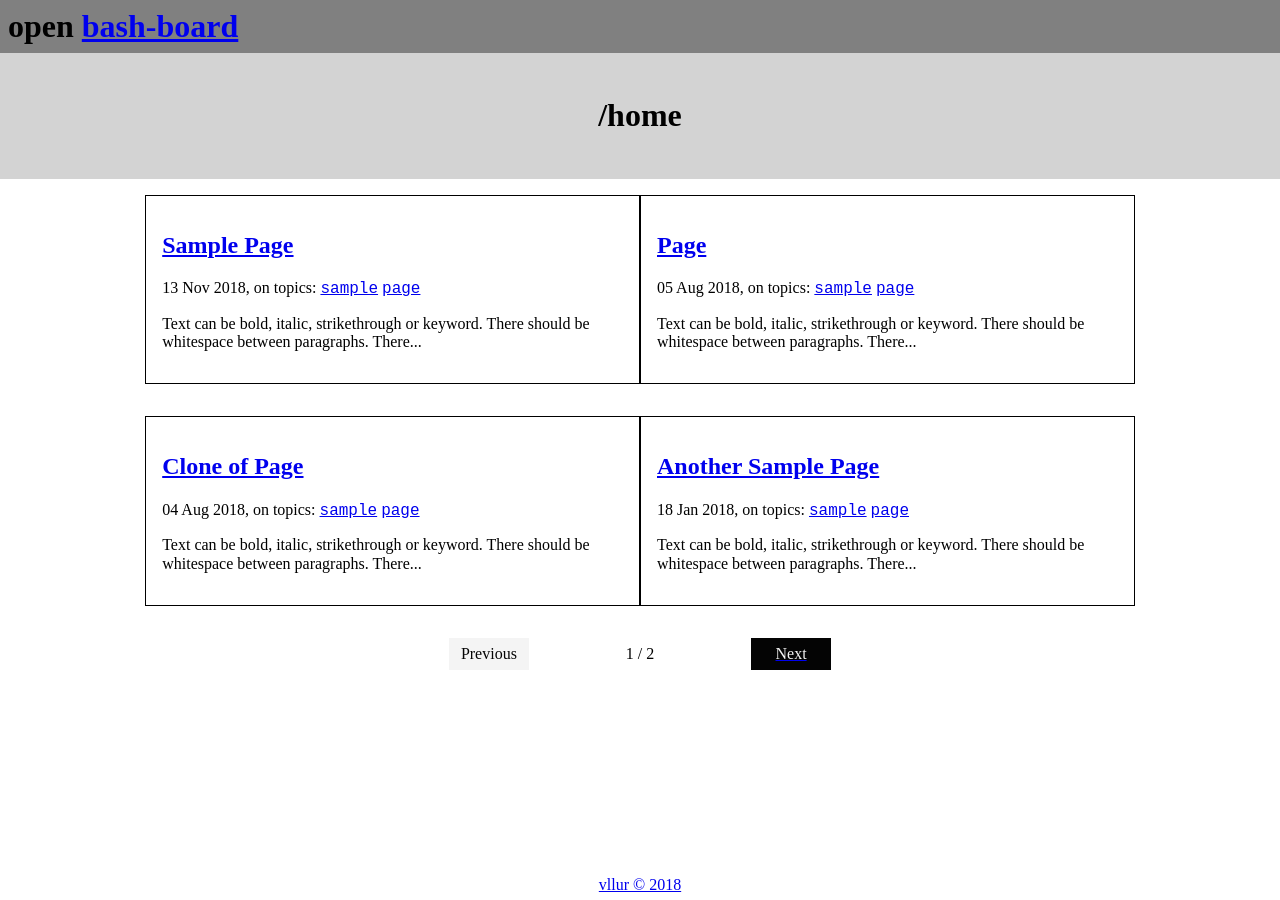
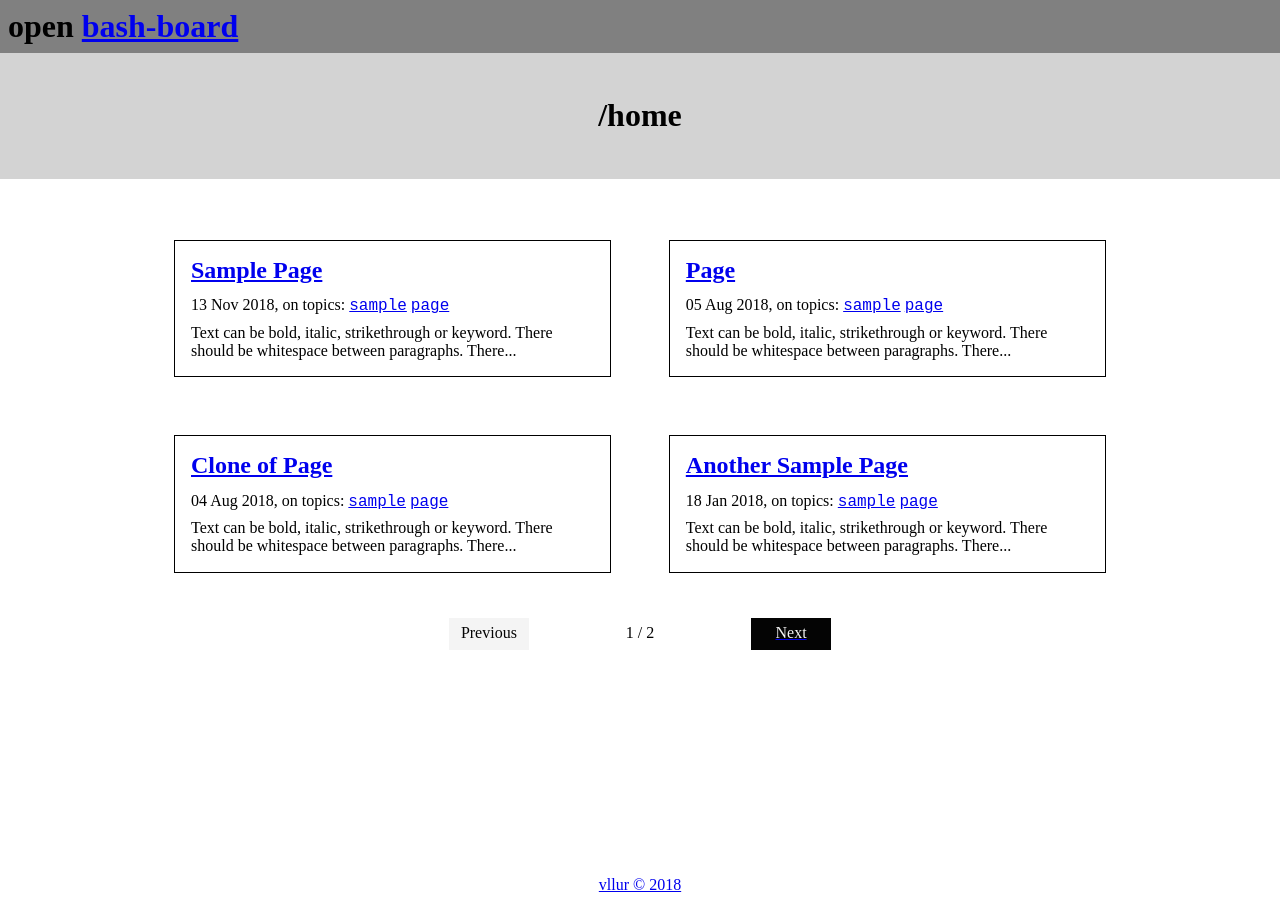
Before and after one commit to vllur/bash-board, a Jekyll site: the page built from index.html, in a window 1280 px wide. Built offline with Jekyll 4.4.1, drawn with Linux system fonts in a browser that asks for light colours; the list of posts is cut into pages by our own code.

Commit message:
Fixed lang; changed index post layout

```diff
--- a/_config.yml
+++ b/_config.yml
@@ -1,5 +1,5 @@
 title: "bash-board"
-description: "Board Jekyll blog theme. "
+description: "Board Jekyll blog theme."
 author:
   name: "vllur"
 
@@ -30,3 +30,4 @@ plugins:
 google_analytics: ""
 owner : "vllur"
 lang: "en_GB"
+iso-lang: "en"
--- a/_layouts/default.html
+++ b/_layouts/default.html
@@ -1,5 +1,5 @@
 <!DOCTYPE html>
-<html lang="{{ site.lang }}">
+<html lang="{{ site.iso-lang }}">
 {% include head.html %}
 <body>
 <main>
--- a/_sass/base.scss
+++ b/_sass/base.scss
@@ -1,7 +1,3 @@
-body, main, header, nav, article, section, footer, ul, ol, li, .pagination, .paginator, .page_number{
-	//border: 1px solid black;
-}
-
 html, body, main
 {
 	min-height: 100vh;
--- a/_sass/content.scss
+++ b/_sass/content.scss
@@ -12,7 +12,7 @@
 article
 {
 	padding: 1em;
-	max-width: 100%;
+	max-width: 90%;
 }
 
 .home-article-wrapper
@@ -24,8 +24,21 @@ article
 
 .home-article
 {
-	width: 40%;
+	width: 35%;
+	margin: 2.5%;
 	border: 1px solid black;
+}
+
+.home-article > h2
+{
+	margin-top: 0;
+	margin-bottom: 0.5em;
+}
+
+.home-article > p
+{
+	margin-top: 0.5em;
+	margin-bottom: 0;
 }
 
 .highlight > pre
--- a/_sass/header.scss
+++ b/_sass/header.scss
@@ -1,3 +1,8 @@
+header
+{
+	margin-bottom: 2.5%;
+}
+
 .upperHeaderWrapper
 {
 	position: fixed;
```
